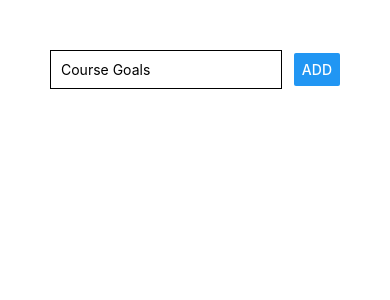
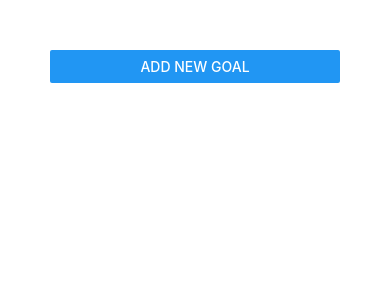
Before and after one commit to jIrwinCline/goal-tracker-react-native, a React Native app: screen / in a window 390 px wide. Shown: the top 300 px of the page. Built offline with nearby package versions, Linux system fonts and the light colour scheme.

Commit message:
create modal for adding goals. when button is clicked, add the goal

```diff
--- a/App.js
+++ b/App.js
@@ -1,11 +1,12 @@
 import React, { useState } from 'react';
-import { StyleSheet, Text, View, Button, TextInput, ScrollView, FlatList } from 'react-native';
+import { StyleSheet, Text, View, Button, TextInput, FlatList } from 'react-native';
 
 import GoalItem from './components/GoalItem.js'
 import GoalInput from './components/GoalInput.js'
 
 export default function App() {
   const [courseGoals, setCourseGoals] = useState([]);
+  const [isAddMode, setAddMode] = useState(false);
 
   const addGoalHandler = (goalTitle) => {
     setCourseGoals(currentGoals => [
@@ -22,7 +23,8 @@ export default function App() {
 
   return (
     <View style={styles.screen}>
-      <GoalInput onAddGoal={addGoalHandler}/>
+      <Button title='Add New Goal' onPress={() => setAddMode(true)}/>
+      <GoalInput visible={isAddMode} onAddGoal={addGoalHandler}/>
       <FlatList
         keyExtractor={(item,index) => item.id}
         data={courseGoals}
--- a/components/GoalInput.js
+++ b/components/GoalInput.js
@@ -1,5 +1,5 @@
 import React, { useState } from 'react';
-import { StyleSheet, Text, View, Button, TextInput, ScrollView, FlatList } from 'react-native';
+import { StyleSheet, Text, View, Button, TextInput, ScrollView, FlatList, Modal } from 'react-native';
 
 const GoalInput = props => {
   const [enteredGoal, setEnteredGoal] = useState('');
@@ -10,6 +10,7 @@ const GoalInput = props => {
 
 
   return (
+      <Modal visible={props.visible}>
       <View style={styles.inputContainer}>
         <TextInput
           placeholder='Course Goals'
@@ -19,6 +20,7 @@ const GoalInput = props => {
         />
         <Button title='ADD' onPress={props.onAddGoal.bind(this, enteredGoal)} />
       </View>
+      </Modal>
   );
 }
 
```
